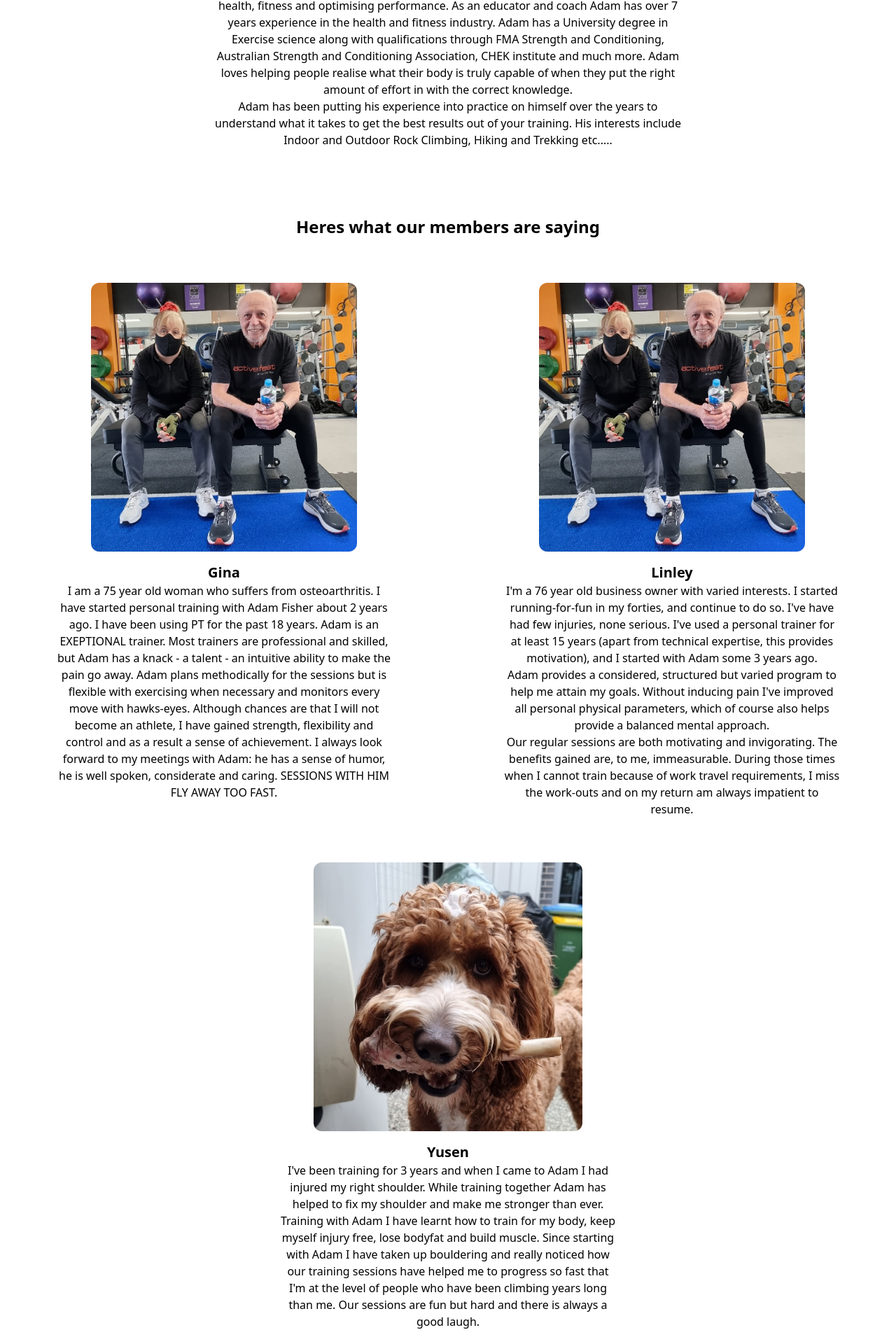
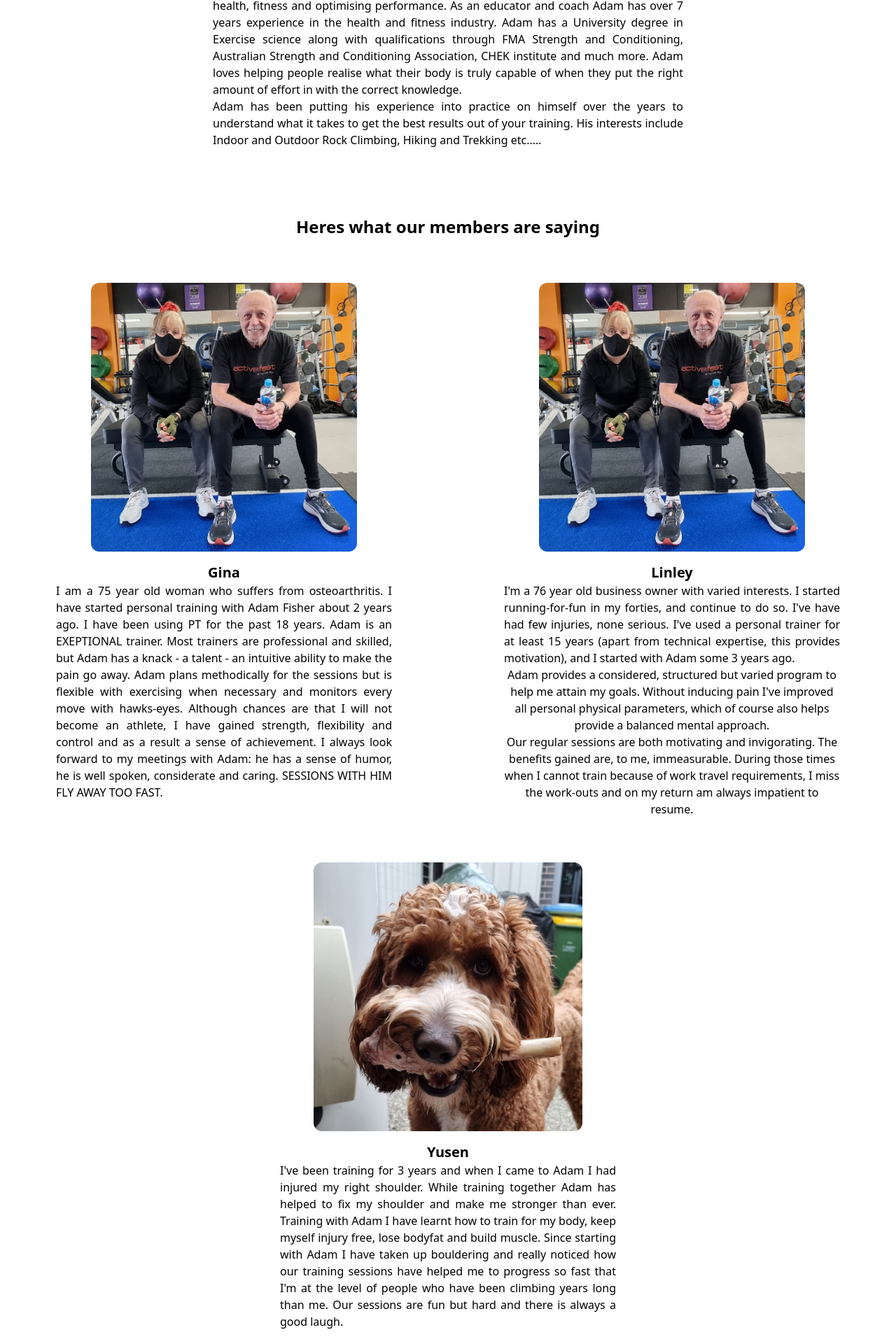
Before and after one commit to Fishmen08/fitnessbyfish, a React (Create React App) app: page / in a window 1280 px wide. Shown: the part 1352-3272 px from the top of the page at 70% size. Built offline with nearby package versions, Linux system fonts and the light colour scheme; no server answers.

Commit message:
justify text

```diff
--- a/src/components/About.js
+++ b/src/components/About.js
@@ -9,8 +9,8 @@ export default function About () {
             </div>
             <div className='lg:max-w-2xl m-4 md:max-w-lg max-w-md mx-auto'>
                 <h2 className='font-bold text-xl'>Adam Fisher</h2>
-                <p>Adam is the founder of Fitness By Fish Personal Training. He has a strong passion for health, fitness and optimising performance. As an educator and coach Adam has over 7 years experience in the health and fitness industry. Adam has a University degree in Exercise science along with qualifications through FMA Strength and Conditioning, Australian Strength and Conditioning Association, CHEK institute and much more. Adam loves helping people realise what their body is truly capable of when they put the right amount of effort in with the correct knowledge.</p>
-                <p>Adam has been putting his experience into practice on himself over the years to understand what it takes to get the best results out of your training. His interests include Indoor and Outdoor Rock Climbing, Hiking and Trekking etc.....
+                <p className='text-justify'>Adam is the founder of Fitness By Fish Personal Training. He has a strong passion for health, fitness and optimising performance. As an educator and coach Adam has over 7 years experience in the health and fitness industry. Adam has a University degree in Exercise science along with qualifications through FMA Strength and Conditioning, Australian Strength and Conditioning Association, CHEK institute and much more. Adam loves helping people realise what their body is truly capable of when they put the right amount of effort in with the correct knowledge.</p>
+                <p className='text-justify'>Adam has been putting his experience into practice on himself over the years to understand what it takes to get the best results out of your training. His interests include Indoor and Outdoor Rock Climbing, Hiking and Trekking etc.....
                 </p>
             </div>
         </div>
--- a/src/components/Testimonials.js
+++ b/src/components/Testimonials.js
@@ -13,7 +13,7 @@ export default function Testimonials() {
                     </div>
                     <div className='lg:max-w-2xl m-4 md:max-w-lg max-w-md mx-auto'>
                         <h2 className='font-bold text-xl'>Gina</h2>
-                        <p>I am a 75 year old woman who suffers from osteoarthritis. I have started personal training with Adam Fisher about 2 years ago. I have been using PT for the past 18 years. Adam is an EXEPTIONAL trainer. Most trainers are professional and skilled, but Adam has a knack - a talent - an intuitive ability to make the pain go away. Adam plans methodically for the sessions but is flexible with exercising when necessary and monitors every move with hawks-eyes. Although chances are that I will not become an athlete, I have gained strength, flexibility and control and as a result a sense of achievement. I always look forward to my meetings with Adam: he has a sense of humor, he is well spoken, considerate and caring. SESSIONS WITH HIM FLY AWAY TOO FAST.</p>
+                        <p className='text-justify'>I am a 75 year old woman who suffers from osteoarthritis. I have started personal training with Adam Fisher about 2 years ago. I have been using PT for the past 18 years. Adam is an EXEPTIONAL trainer. Most trainers are professional and skilled, but Adam has a knack - a talent - an intuitive ability to make the pain go away. Adam plans methodically for the sessions but is flexible with exercising when necessary and monitors every move with hawks-eyes. Although chances are that I will not become an athlete, I have gained strength, flexibility and control and as a result a sense of achievement. I always look forward to my meetings with Adam: he has a sense of humor, he is well spoken, considerate and caring. SESSIONS WITH HIM FLY AWAY TOO FAST.</p>
                     </div>
                 </div>
                 <div className='max-w-lg p-4 mx-auto'>
@@ -22,7 +22,7 @@ export default function Testimonials() {
                     </div>
                     <div className='lg:max-w-2xl m-4 md:max-w-lg max-w-md mx-auto'>
                         <h2 className='font-bold text-xl'>Linley</h2>
-                        <p>I'm a 76 year old business owner with varied interests. I started running-for-fun in my forties, and continue to do so. I've have had few injuries, none serious. I've used a personal trainer for at least 15 years (apart from technical expertise, this provides motivation), and I started with Adam some 3 years ago.</p>
+                        <p className='text-justify'>I'm a 76 year old business owner with varied interests. I started running-for-fun in my forties, and continue to do so. I've have had few injuries, none serious. I've used a personal trainer for at least 15 years (apart from technical expertise, this provides motivation), and I started with Adam some 3 years ago.</p>
                         <p>Adam provides a considered, structured but varied program to help me attain my goals. Without inducing pain I've improved all personal physical parameters, which of course also helps provide a balanced mental approach.</p>
                         <p>Our regular sessions are both motivating and invigorating. The benefits gained are, to me, immeasurable. During those times when I cannot train because of work travel requirements, I miss the work-outs and on my return am always impatient to resume.</p>
                     </div>
@@ -33,7 +33,7 @@ export default function Testimonials() {
                     </div>
                     <div className='lg:max-w-2xl m-4 md:max-w-lg max-w-md mx-auto'>
                         <h2 className='font-bold text-xl'>Yusen</h2>
-                        <p>I've been training for 3 years and when I came to Adam I had injured my right shoulder. While training together Adam has helped to fix my shoulder and make me stronger than ever. Training with Adam I have learnt how to train for my body, keep myself injury free, lose bodyfat and build muscle. Since starting with Adam I have taken up bouldering and really noticed how our training sessions have helped me to progress so fast that I'm at the level of people who have been climbing years long than me. Our sessions are fun but hard and there is always a good laugh. </p>
+                        <p className='text-justify'>I've been training for 3 years and when I came to Adam I had injured my right shoulder. While training together Adam has helped to fix my shoulder and make me stronger than ever. Training with Adam I have learnt how to train for my body, keep myself injury free, lose bodyfat and build muscle. Since starting with Adam I have taken up bouldering and really noticed how our training sessions have helped me to progress so fast that I'm at the level of people who have been climbing years long than me. Our sessions are fun but hard and there is always a good laugh. </p>
                     </div>
                 </div>
             </div>
```
